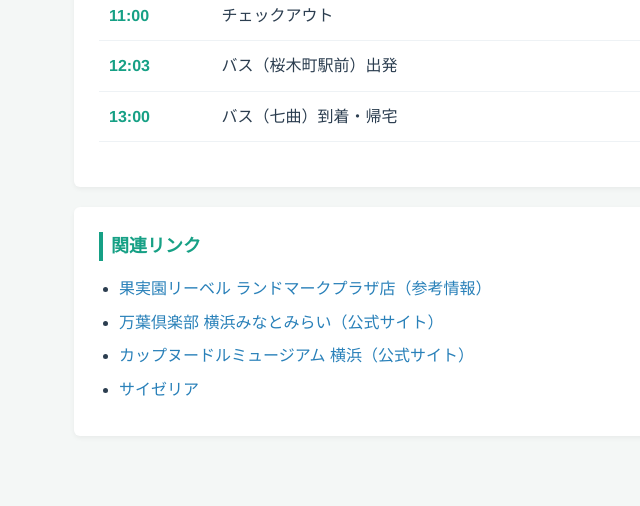
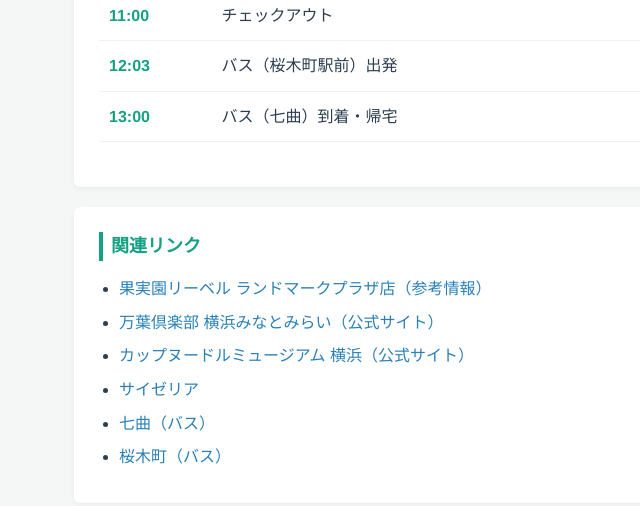
Before and after one commit to soutomo-web/2026-summer, a plain HTML site: page index.html in a window 1280 px wide. Shown: the part 2947-3453 px from the top of the page, without its empty margins (166-806 px from the left). Before the commit the page ends 3423 px from the top, so only its background shows below. Drawn offline with Linux system fonts and the light colour scheme.

Commit message:
時刻表追加

```diff
--- a/index.html
+++ b/index.html
@@ -234,6 +234,8 @@
             <li><a href="https://manyo.co.jp/mm21/" target="_blank">万葉倶楽部 横浜みなとみらい（公式サイト）</a></li>
             <li><a href="https://www.cupnoodles-museum.jp/ja/yokohama/" target="_blank">カップヌードルミュージアム 横浜（公式サイト）</a></li>
             <li><a href="https://book.saizeriya.co.jp/library/books/menu2606_j/book/#target/page_no=1" target="_blank">サイゼリア</a></li>
+            <li><a href="https://ekitan.com/d-norikae/timetable/route-bus/company/5092/1011872/1002203/d1" target="_blank">七曲（バス）</a></li>
+            <li><a href="https://ekitan.com/d-norikae/timetable/route-bus/company/5092/1010785/1002203/d1" target="_blank">桜木町（バス）</a></li>
         </ul>
     </div>
 </div>
```
